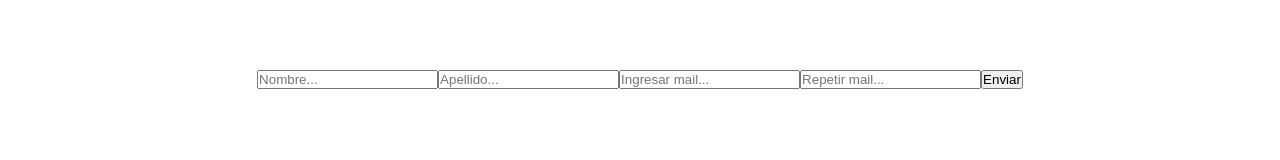
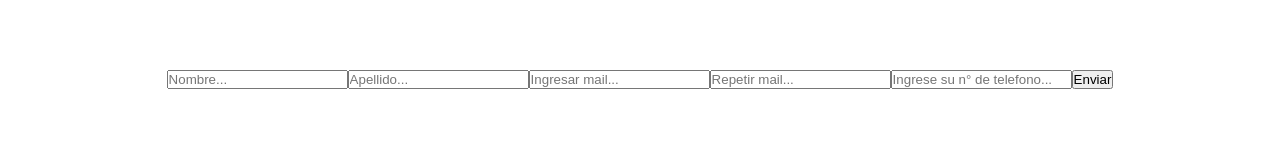
Before and after one commit to JavierAgustinOllerBarbich/PreEntrega1Oller, a React (Create React App) app: page /checkout in a window 1280 px wide. Shown: the part 261-421 px from the top of the page. Built offline with nearby package versions, Linux system fonts and the light colour scheme; no server answers; the database is empty.

Commit message:
ultimo pusheo antes de entregar

```diff
--- a/src/App.css
+++ b/src/App.css
@@ -13,7 +13,6 @@ body {
   font-family: Verdana, Geneva, Tahoma, sans-serif;
 }
 
-/* NAVBAR */
 
 .navbar {
   display: flex;
@@ -40,7 +39,6 @@ nav ul li {
   align-items: center;
 }
 
-/* MAIN */
 
 main {
   min-height: 80vh;
@@ -58,7 +56,6 @@ main {
   flex-wrap: wrap;
 }
 
-/* CARD */
 
 .card {
   box-shadow: 0px 0px 10px 0.2px #b0b0b0;
@@ -80,7 +77,6 @@ main {
   object-fit: cover;
   border-top-left-radius: 8px;
   border-top-right-radius: 8px;
-  /* border-bottom: 4px solid red; */
 }
 
 .card-info {
@@ -106,7 +102,6 @@ main {
   font-size: 12px;
 }
 
-/* DETAIL */
 .container-detail {
   display: flex;
   align-items: flex-start;
@@ -124,7 +119,6 @@ main {
   color: black !important;
 }
 
-/* ITEM COUNT */
 
 .container-count {
   display: flex;
@@ -162,7 +156,7 @@ main {
 }
 
 .add-btn {
-  background-color: var(--primary);
+  background-color: green;
   color: white;
   border: none;
   border-radius: 4px;
@@ -170,7 +164,6 @@ main {
   cursor: pointer;
 }
 
-/* FOOTER */
 
 footer {
   background-color: #181818;
--- a/src/components/Form/Form.js
+++ b/src/components/Form/Form.js
@@ -6,6 +6,7 @@ import { db } from '../../services/firebaseConfig';
 const Form = () => {
     const [name, setName] = useState('');
     const [lastName, setLastName] = useState('');
+    const [telefono, setTelefono] = useState('')
     const [mail,setMail] = useState('');
     const [repMail,setRepMail] = useState('');
 
@@ -22,7 +23,7 @@ const Form = () => {
         e.preventDefault();
 
         const order = {
-            buyer: { name, lastName, mail, repMail },
+            buyer: { name, lastName, telefono, mail, repMail },
             items: cart,
             total: totalPrice,
             date: serverTimestamp(),
@@ -54,6 +55,10 @@ const Form = () => {
 
     const handleChangeRepMail = (e) => {
         setRepMail(e.target.value);
+    };
+
+    const handleChangeTelefono = (e) => {
+        setTelefono(e.target.value);
     };
 
 
@@ -90,19 +95,27 @@ const Form = () => {
                     value={lastName}
                 />
                 <input
-                    type="text"
+                    type="mail"
                     name="mail"
                     placeholder="Ingresar mail..."
                     onChange={handleChangeMail}
                     value={mail}
                 />
                 <input
-                    type="text"
+                    type="mail"
                     name="repmail"
                     placeholder="Repetir mail..."
                     onChange={handleChangeRepMail}
                     value={repMail}
                 />
+                <input
+                    type="number"
+                    name="telefono"
+                    placeholder="Ingrese su n° de telefono..."
+                    onChange={handleChangeTelefono}
+                    value={telefono}
+                />
+
                 <button>{loading ? 'Enviando...' : 'Enviar'}</button>
             </form>
         </div>
```
Also changed, not shown: src/Mock/productsMock.js (+3 -5 lines).
